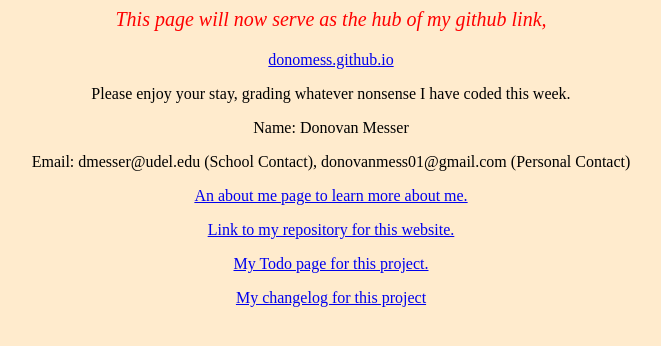
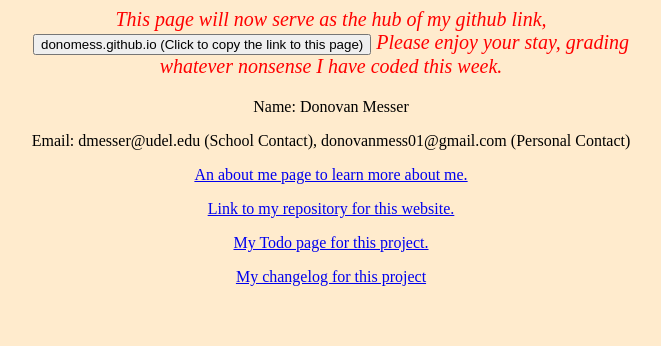
Before and after one commit to donomess/donomess.github.io, a plain HTML site: page index.html in a window 1280 px wide. Shown: the whole page, without its empty margins (309-970 px from the left). Drawn offline with Linux system fonts and the light colour scheme.

Commit message:
Added button to copy URL (JS)

```diff
--- a/index.html
+++ b/index.html
@@ -4,9 +4,10 @@
         <title>Welcome to my Github!</title>
     </head>
     <body>
+        <script src="scripts.js"></script>
         <p class="important">
             This page will now serve as the hub of my github link,
-            <a href=donomess.github.io><p>donomess.github.io</p></a>
+            <button onclick="copyUrl(donomess.github.io)">donomess.github.io (Click to copy the link to this page)</button>
             Please enjoy your stay, grading whatever nonsense I have coded this week.
         </p>
         <p>Name: Donovan Messer</p>
```
